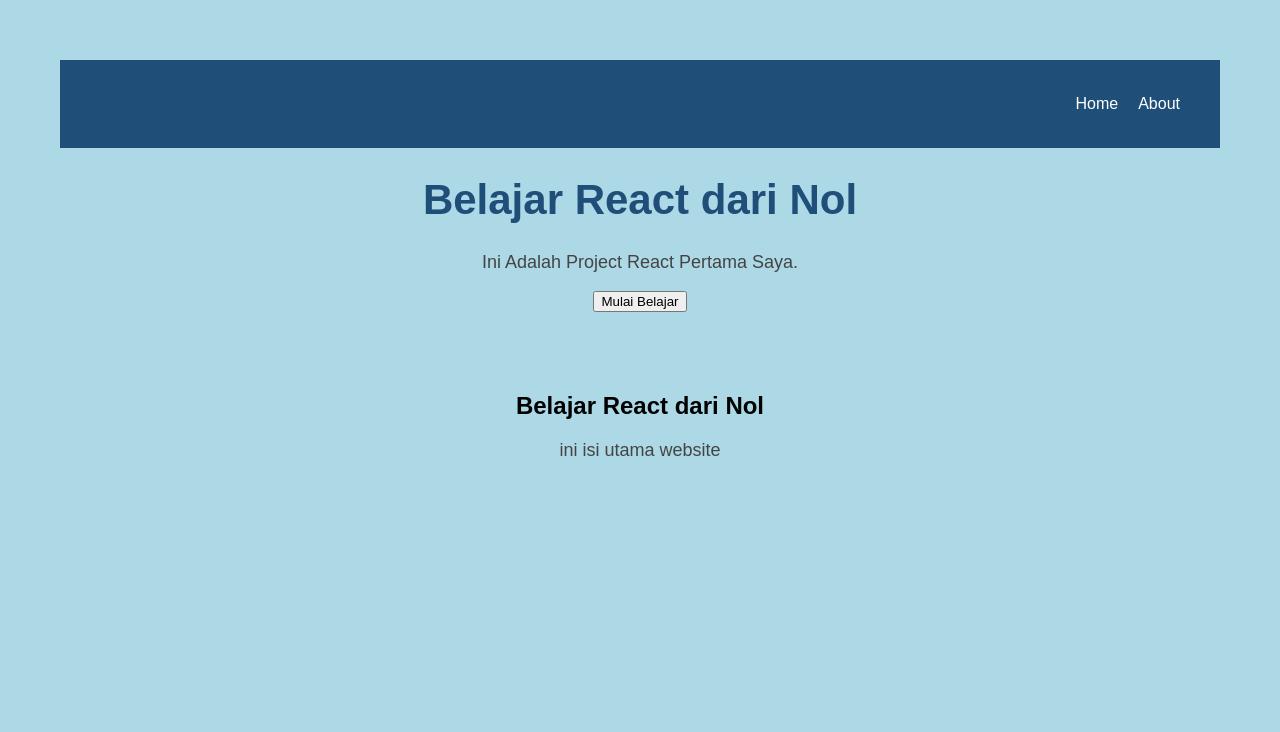
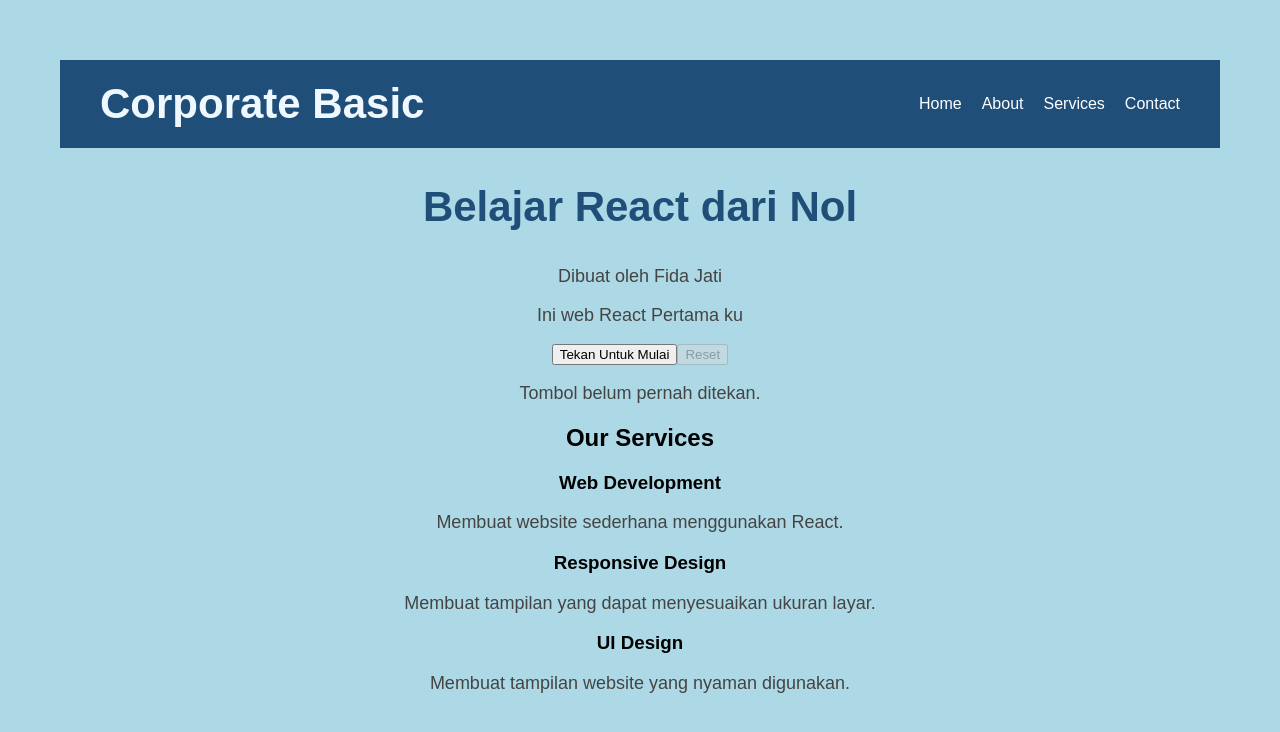
Before and after one commit to Jati-Jostar/learning-react-bootstraps, a React (Create React App) app: page / in a window 1280 px wide. Shown: the top 732 px of the page. Built offline with nearby package versions, Linux system fonts and the light colour scheme.

Commit message:
add component

```diff
--- a/src/App.css
+++ b/src/App.css
@@ -8,6 +8,10 @@
 .halaman h1 {
   color: #1f4e79;
   font-size: 42px;
+}
+
+.header h1 {
+  color: aliceblue;
 }
 
 .halaman p {
--- a/src/App.js
+++ b/src/App.js
@@ -1,17 +1,19 @@
 import "./App.css";
 import Header from "./components/header";
 import Hero from "./components/hero";
+import Services from "./components/Services";
 
 function App() {
   return (
     <div className="halaman">
       <Header />
-      <Hero />
-
-      <main id="home">
-        <h2>Belajar React dari Nol</h2>
-        <p>ini isi utama website</p>
-      </main>
+      <Hero
+      judul="Belajar React dari Nol"
+      deskripsi="Ini web React Pertama ku"
+      tombol="Tekan Untuk Mulai"
+      namaPembuat="Fida Jati"
+      />
+      <Services />
     </div>
   );
 }
--- /dev/null
+++ b/src/components/ServiceCard.js
@@ -0,0 +1,10 @@
+function ServiceCard({ judul, deskripsi }) {
+  return (
+    <article className="service-card">
+      <h3>{judul}</h3>
+      <p>{deskripsi}</p>
+    </article>
+  );
+}
+
+export default ServiceCard;
--- /dev/null
+++ b/src/components/Services.js
@@ -0,0 +1,46 @@
+import ServiceCard from "./ServiceCard";
+
+const servicesData = [
+  {
+    id: 1,
+    judul: "Web Development",
+    deskripsi: "Membuat website sederhana menggunakan React."
+  },
+  {
+    id: 2,
+    judul: "Responsive Design",
+    deskripsi: "Membuat tampilan yang dapat menyesuaikan ukuran layar."
+  },
+  {
+    id: 3,
+    judul: "UI Design",
+    deskripsi: "Membuat tampilan website yang nyaman digunakan."
+  }
+];
+
+function Services() {
+  return (
+    <section id="services" className="services">
+      <h2>Our Services</h2>
+
+      <div className="service-list">
+        {servicesData.map(function (data) {
+            return (
+            <ServiceCard
+              key={data.id}
+              judul={data.judul}
+              deskripsi={data.deskripsi}
+            />
+            )
+        }
+
+        )
+
+        }
+
+      </div>
+    </section>
+  );
+}
+
+export default Services;
--- a/src/components/header.js
+++ b/src/components/header.js
@@ -1,3 +1,26 @@
+const menuNavigasi = [
+  {
+    id: 1,
+    nama: "Home",
+    tujuan: "#home"
+  },
+  {
+    id: 2,
+    nama: "About",
+    tujuan: "#about"
+  },
+  {
+    id: 3,
+    nama: "Services",
+    tujuan: "#services"
+  },
+  {
+  id: 4,
+  nama: "Contact",
+  tujuan: "#contact"
+  }
+];
+
 function Header() {
     return (
         <header className="header">
@@ -6,8 +29,13 @@
             </h1>
 
             <nav>
-                <a href="#home">Home</a>
-                <a href="#about">About</a>
+                {menuNavigasi.map(function(menu) {
+                    return (
+                        <a key={menu.id} href={menu.tujuan}>
+                            {menu.nama}
+                        </a>
+                    )
+                })}
             </nav>
         </header>
     )
--- a/src/components/hero.js
+++ b/src/components/hero.js
@@ -1,17 +1,39 @@
-function Hero () {
-    return (
-        <header>
-            <h1>
-                Belajar React dari Nol
-            </h1>
-            <p>
-                Ini Adalah Project React Pertama Saya.
-            </p>
-            <button>
-                Mulai Belajar
-            </button>
-        </header>
-    )
+import { useState } from "react";
+
+function Hero({ judul, namaPembuat, deskripsi, tombol }) {
+  const [jumlahKlik, setJumlahKlik] = useState(0);
+
+  function tekanTombol() {
+    setJumlahKlik(jumlahKlik + 1);
+  }
+
+  function resetClick(){
+    setJumlahKlik(0)
+  }
+
+  return (
+    <section id="home" className="hero">
+      <h1>{judul}</h1>
+
+      <p>Dibuat oleh {namaPembuat}</p>
+
+      <p>{deskripsi}</p>
+
+      <button onClick={tekanTombol}>
+        {tombol}
+      </button>
+
+      <button onClick={resetClick} disabled={jumlahKlik === 0}>
+        Reset
+      </button>
+
+    {jumlahKlik === 0 ? (
+        <p>Tombol belum pernah ditekan.</p>
+    ) : (
+    <p>Tombol sudah ditekan {jumlahKlik} kali.</p>
+    )}
+    </section>
+  );
 }
 
 export default Hero;
--- a/src/index.js
+++ b/src/index.js
@@ -1,7 +1,6 @@
 import React from "react";
 import ReactDOM from "react-dom/client";
 import App from "./App";
-import reportWebVitals from './reportWebVitals';
 
 const root = ReactDOM.createRoot(document.getElementById('aplikasi-react'));
 root.render(
@@ -13,4 +12,3 @@
 // If you want to start measuring performance in your app, pass a function
 // to log results (for example: reportWebVitals(console.log))
 // or send to an analytics endpoint. Learn more: https://bit.ly/CRA-vitals
-reportWebVitals();
--- a/src/reportWebVitals.js
+++ /dev/null
@@ -1,13 +0,0 @@
-const reportWebVitals = onPerfEntry => {
-  if (onPerfEntry && onPerfEntry instanceof Function) {
-    import('web-vitals').then(({ getCLS, getFID, getFCP, getLCP, getTTFB }) => {
-      getCLS(onPerfEntry);
-      getFID(onPerfEntry);
-      getFCP(onPerfEntry);
-      getLCP(onPerfEntry);
-      getTTFB(onPerfEntry);
-    });
-  }
-};
-
-export default reportWebVitals;
```
Also changed, not shown: 1 other file (tests, documents, lock files or other folders).
